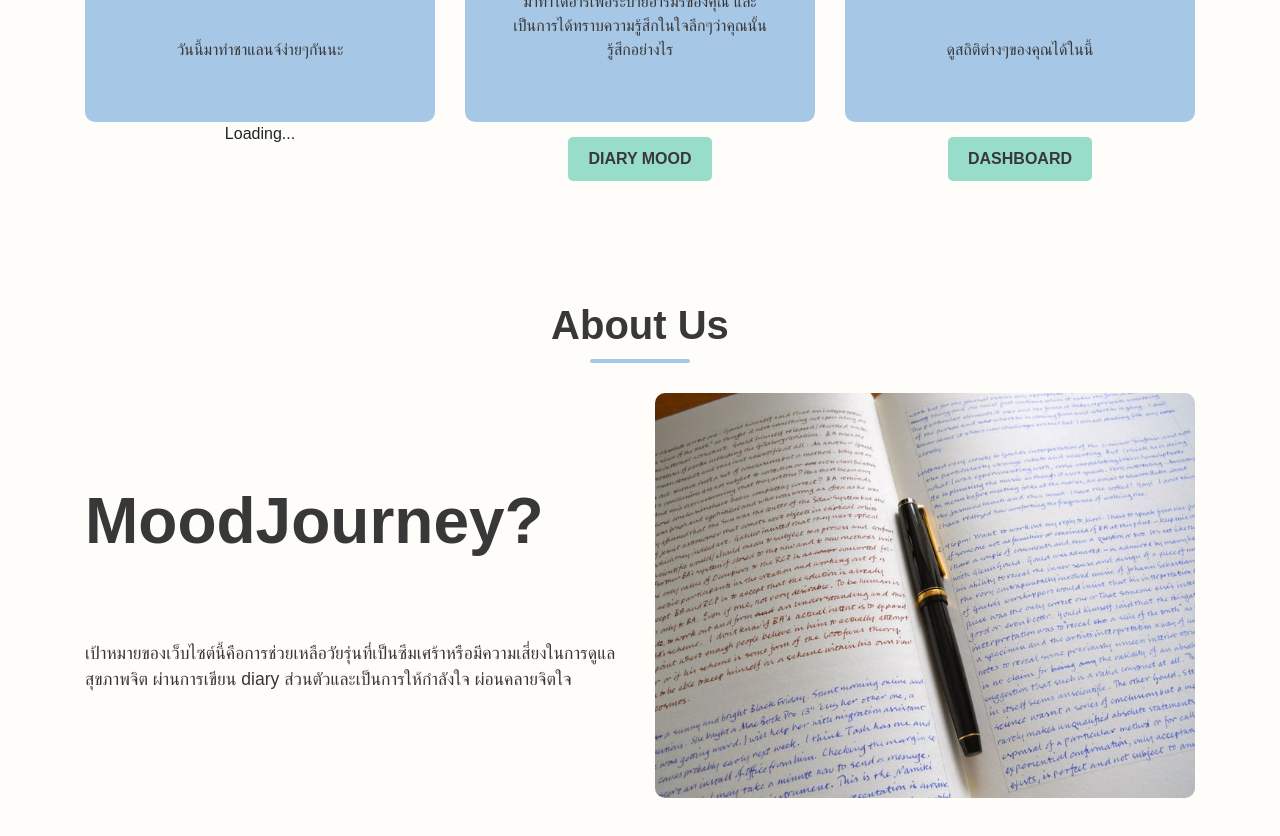
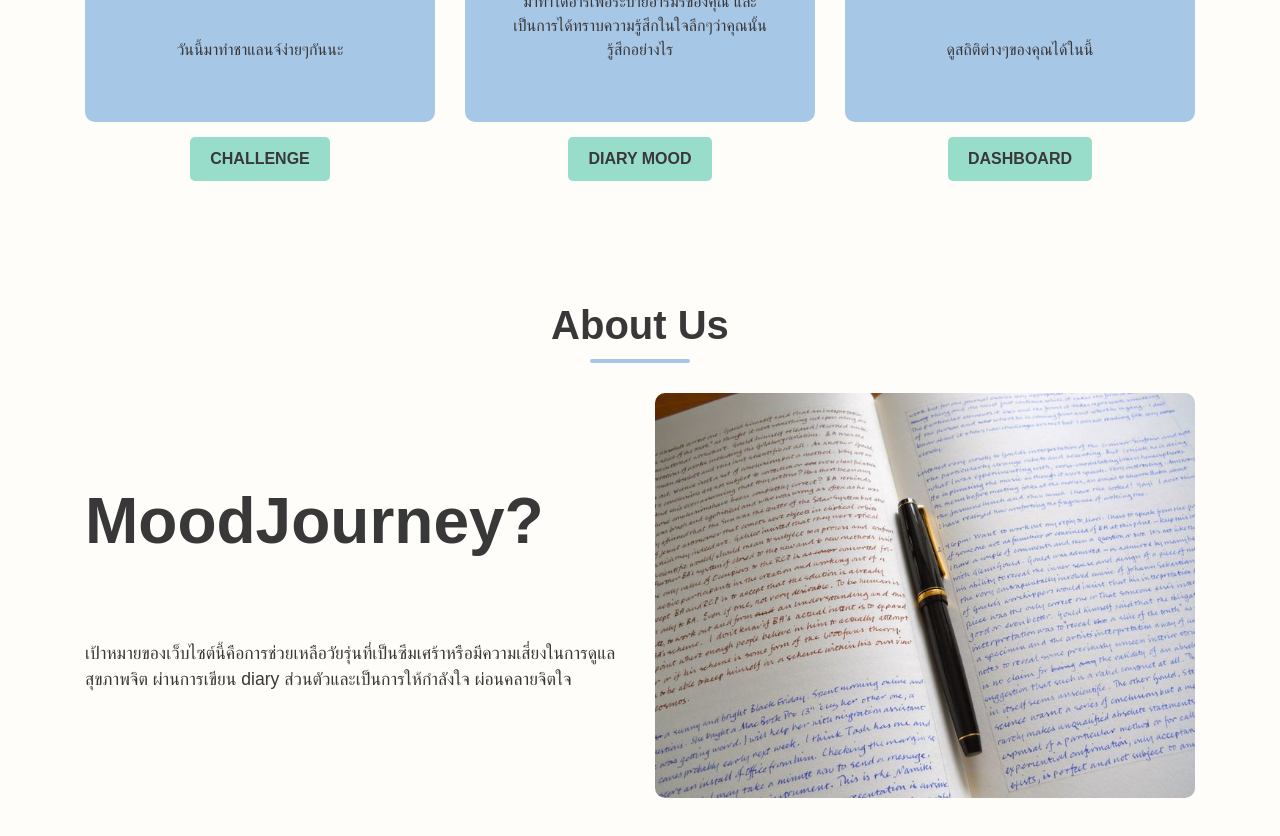
Before and after one commit to Wangboon/HackathonFrontEnd, a React (Create React App) app in the folder react-app/: page / in a window 1280 px wide. Shown: the part 980-1816 px from the top of the page. Built offline with nearby package versions, Linux system fonts and the light colour scheme.

Commit message:
challenge button fix

```diff
--- a/react-app/src/page/Home.js
+++ b/react-app/src/page/Home.js
@@ -98,7 +98,9 @@ const Home = () => {
                                     <Link to="/challengeNomember">CHALLENGE</Link>
                                 </div>
                             ) : (
-                                <p>Loading...</p> // กรณีที่ยังโหลด membership ไม่เสร็จ
+                                <div className="readmore_bt">
+                                    <Link to="/challengeNomember">CHALLENGE</Link>
+                                </div>
                             )}
                         </div>
                         <div className="col-lg-4 col-sm-4">
```
